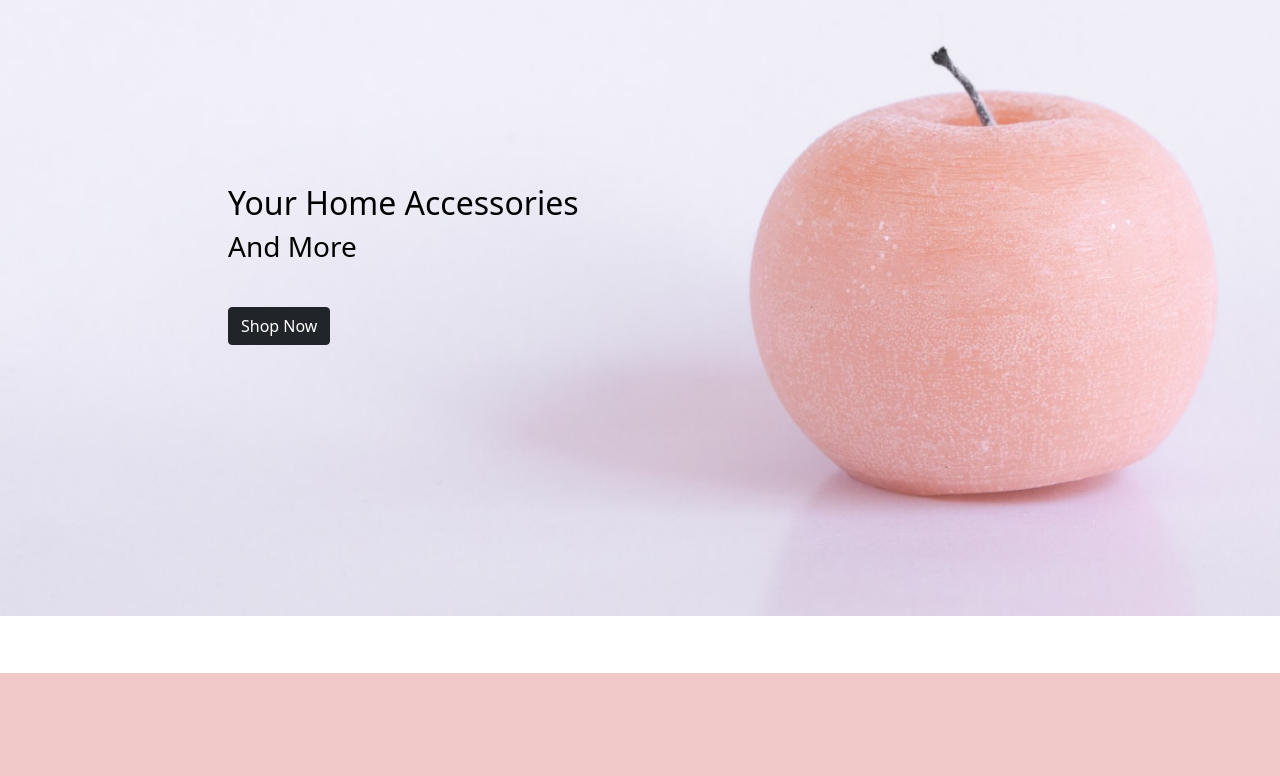
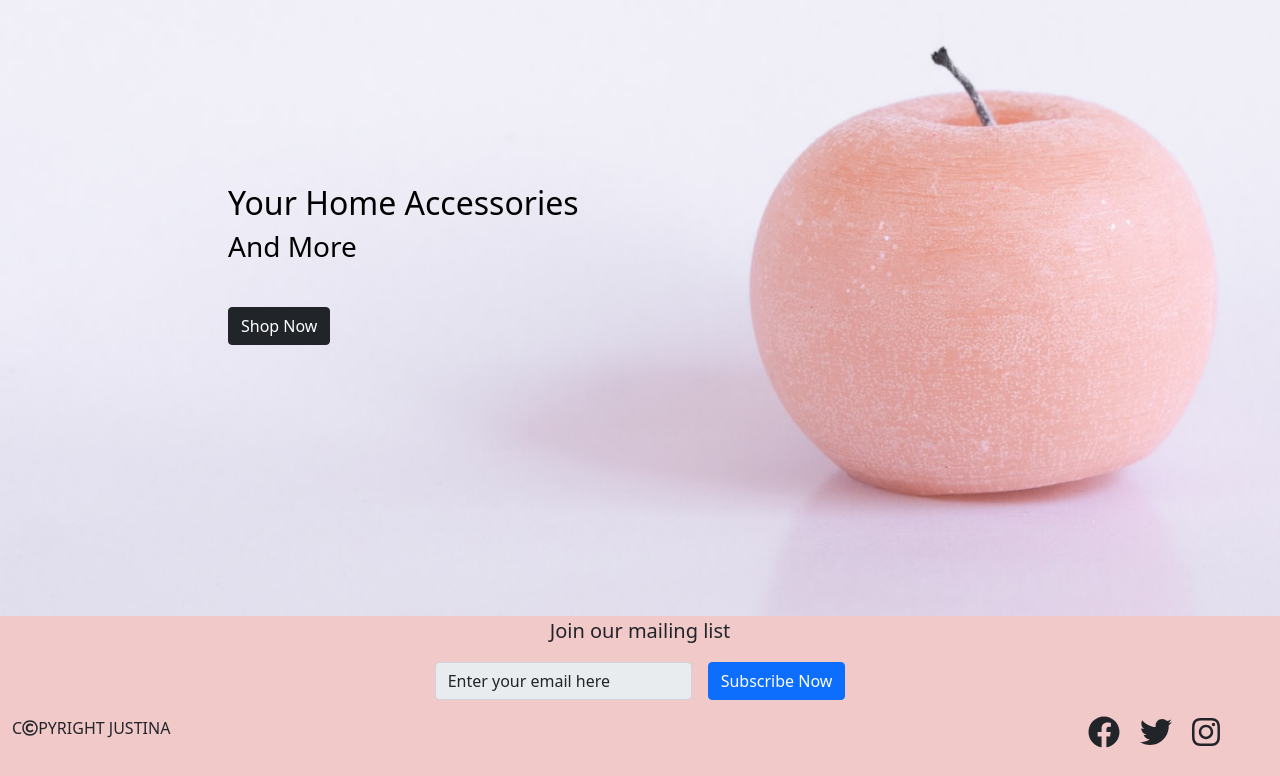
Before and after one commit to Code-Institute-Submissions/miss-monkey-vase_MayResub, a Django app: page / in a window 1280 px wide. Shown: the part 127-903 px from the top of the page. Before the commit the page ends 800 px from the top, so only its background shows below. Run offline with Django 3.2, Linux system fonts and the light colour scheme.

Commit message:
Added footer html and css

```diff
--- a/static/css/base.css
+++ b/static/css/base.css
@@ -35,3 +35,23 @@
     left: 20%;
 
 }
+
+#page-container {
+    position: relative;
+    min-height: 100vh;
+
+}
+
+#content-wrapper {
+    padding-bottom: 10rem;
+}
+
+footer {
+    background-color:#F2C9C9;
+    position: absolute;
+    width: 100%;
+    bottom: 0;
+    height: 10rem;
+    padding-bottom: 0;
+    margin-bottom: 0;
+}
--- a/templates/base.html
+++ b/templates/base.html
@@ -2,6 +2,7 @@
 
 <!doctype html>
 <html lang="en">
+
 <head>
     {% block meta %}
     <meta http-equiv="X-UA-Compatible" content="ie=edge">
@@ -13,7 +14,8 @@
     {% endblock %}
 
     {% block corecss %}
-        <link href="https://cdn.jsdelivr.net/npm/bootstrap@5.0.0-beta2/dist/css/bootstrap.min.css" rel="stylesheet" integrity="sha384-BmbxuPwQa2lc/FVzBcNJ7UAyJxM6wuqIj61tLrc4wSX0szH/Ev+nYRRuWlolflfl" crossorigin="anonymous">
+    <link href="https://cdn.jsdelivr.net/npm/bootstrap@5.0.0-beta2/dist/css/bootstrap.min.css" rel="stylesheet"
+        integrity="sha384-BmbxuPwQa2lc/FVzBcNJ7UAyJxM6wuqIj61tLrc4wSX0szH/Ev+nYRRuWlolflfl" crossorigin="anonymous">
     <link rel="stylesheet" href="{% static 'css/base.css' %}">
     {% endblock %}
 
@@ -21,9 +23,17 @@
     {% endblock %}
 
     {% block corejs %}
-        <script src="https://cdnjs.cloudflare.com/ajax/libs/font-awesome/5.15.2/js/all.min.js" integrity="sha512-UwcC/iaz5ziHX7V6LjSKaXgCuRRqbTp1QHpbOJ4l1nw2/boCfZ2KlFIqBUA/uRVF0onbREnY9do8rM/uT/ilqw==" crossorigin="anonymous"></script>
-        <script src="https://code.jquery.com/jquery-3.5.1.min.js" integrity="sha256-9/aliU8dGd2tb6OSsuzixeV4y/faTqgFtohetphbbj0=" crossorigin="anonymous"></script>
-        <script src="https://cdn.jsdelivr.net/npm/bootstrap@5.0.0-beta2/dist/js/bootstrap.bundle.min.js" integrity="sha384-b5kHyXgcpbZJO/tY9Ul7kGkf1S0CWuKcCD38l8YkeH8z8QjE0GmW1gYU5S9FOnJ0" crossorigin="anonymous"></script>    {% endblock %}
+    <script src="https://cdnjs.cloudflare.com/ajax/libs/font-awesome/5.15.2/js/all.min.js"
+        integrity="sha512-UwcC/iaz5ziHX7V6LjSKaXgCuRRqbTp1QHpbOJ4l1nw2/boCfZ2KlFIqBUA/uRVF0onbREnY9do8rM/uT/ilqw=="
+        crossorigin="anonymous"></script>
+    <script src="https://cdnjs.cloudflare.com/ajax/libs/font-awesome/5.15.2/js/all.min.js"
+        integrity="sha512-UwcC/iaz5ziHX7V6LjSKaXgCuRRqbTp1QHpbOJ4l1nw2/boCfZ2KlFIqBUA/uRVF0onbREnY9do8rM/uT/ilqw=="
+        crossorigin="anonymous"></script>
+    <script src="https://code.jquery.com/jquery-3.5.1.min.js"
+        integrity="sha256-9/aliU8dGd2tb6OSsuzixeV4y/faTqgFtohetphbbj0=" crossorigin="anonymous"></script>
+    <script src="https://cdn.jsdelivr.net/npm/bootstrap@5.0.0-beta2/dist/js/bootstrap.bundle.min.js"
+        integrity="sha384-b5kHyXgcpbZJO/tY9Ul7kGkf1S0CWuKcCD38l8YkeH8z8QjE0GmW1gYU5S9FOnJ0"
+        crossorigin="anonymous"></script> {% endblock %}
 
     {% block extra_js %}
     {% endblock %}
@@ -32,6 +42,7 @@
 </head>
 
 <body>
+    <div id="page-container">
     <header>
         <nav class="navbar navbar-expand-lg text-black">
             <div class="container-fluid">
@@ -63,12 +74,45 @@
             </div>
         </nav>
     </header>
+
+        <div id="content-wrapper">
             {% block page_header %}
             {% endblock %}
 
             {% block content %}
             {% endblock %}
+        </div>
 
+
+
+        <footer>
+            <div class="container-fluid">
+            <div class="row text-center fs-5">
+                <p>Join our mailing list</p>
+            </div>
+            <form class="row g-3 justify-content-center">
+                <div class="col-auto">
+                    <label for="staticEmail2" class="visually-hidden">Email</label>
+                    <input type="text" readonly class="form-control" id="staticEmail2"
+                        value="Enter your email here">
+                </div>
+                <div class="col-auto">
+                    <button type="submit" class="btn btn-primary mb-3">Subscribe Now</button>
+                </div>
+            </form>
+            <div class="row text-dark">
+                <div class="col">
+                    C<i class="far fa-copyright"></i>PYRIGHT JUSTINA
+                </div>
+                <div class="col text-end me-5">
+                    <a href="https://en-gb.facebook.com/"><i class="fab fa-facebook text-dark fs-2 me-3"></i></a>
+                    <a href="https://twitter.com/?lang=en-gb"><i class="fab fa-twitter text-dark fs-2 me-3"></i></a>
+                    <a href="https://www.instagram.com/"><i class="fab fa-instagram text-dark fs-2"></i></a>
+                </div>
+            </div>
+            </div>
+        </footer>
+    </div>
 </body>
 
 </html>
```
Lines whose indentation alone changed are shown as unchanged.
